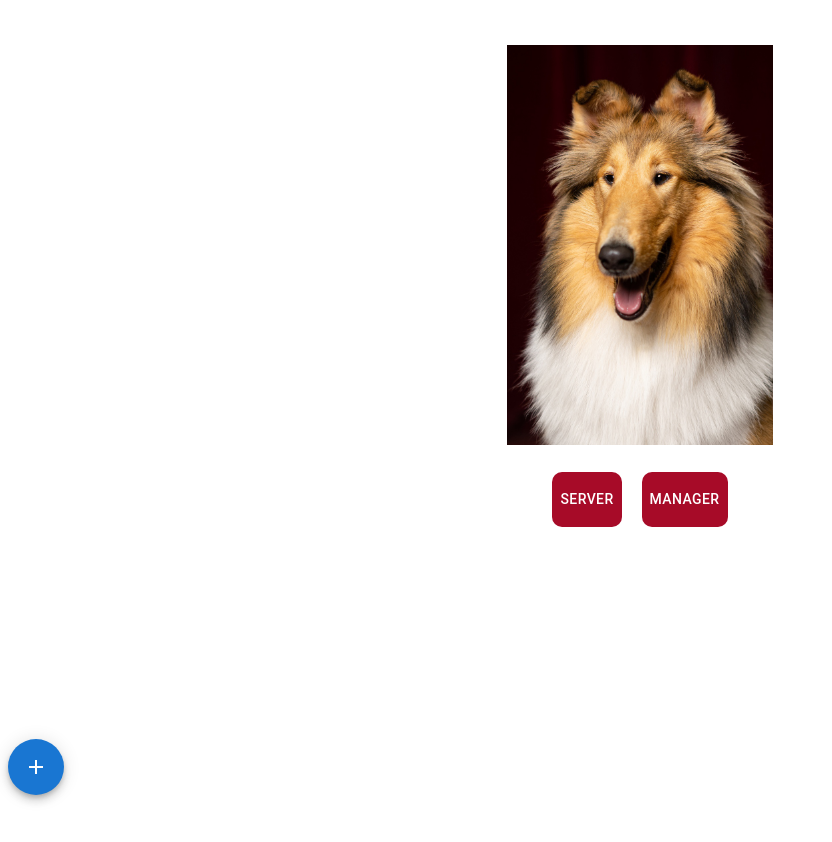
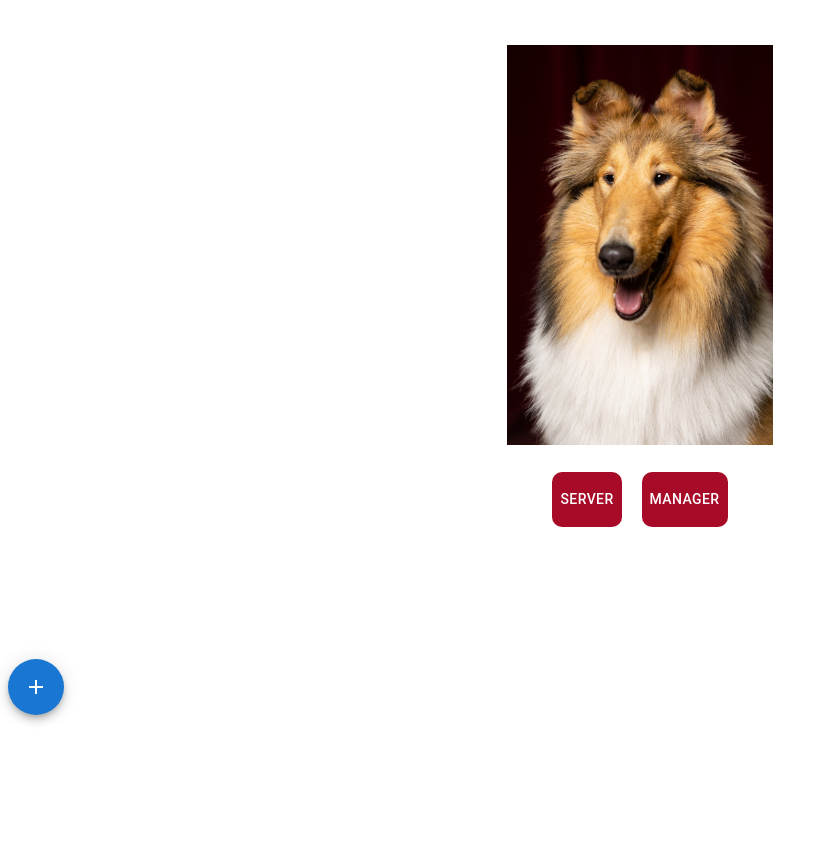
Before and after one commit to CSCE315-F22-Taele/Team-12-Project_3, a Next.js app in the folder ui/: page / in a window 1280 px wide. Shown: the top 842 px of the page, without its empty margins (0-832 px from the left). After the commit the page ends 800 px from the top, so only its background shows below. Built offline with nearby package versions, Linux system fonts and the light colour scheme.

Commit message:
ui changes, google translate added to cart

```diff
--- a/ui/components/SpeedDialAccess.tsx
+++ b/ui/components/SpeedDialAccess.tsx
@@ -25,7 +25,6 @@ export default function App({children}: PropsWithChildren) {
 		{ icon: <ContrastIcon />, name: 'High Contrast', button: toggleContrast},
 		{ icon: <SettingsBrightnessIcon />, name: 'Dark Mode', button: toggleDarkMode},
 		{ icon: <LocationOnIcon />, name: 'Google Maps', button: () => {router.push("../customer/gmaps")}},
-		{ icon: <GTranslateIcon />, name: 'Google Translate'},
 
 	];
 	const [open, setOpen] = useState(false);
@@ -33,12 +32,19 @@ export default function App({children}: PropsWithChildren) {
 	const handleClose = () => setOpen(false);
 
 	return (
-        <Box sx={{ height: "100vh", transform: 'translateZ(0px)', flexGrow: 1 }}>
-			<Backdrop open={open} />
+        <Box sx={{ height: "90vh", position: "sticky", top: 0, transform: 'translateZ(1px)', flexGrow: 1}}>
 			<SpeedDial
 				direction="up"
 				ariaLabel="SpeedDial"
-				sx={{ position: 'absolute', bottom: 50, right: "95%" }}
+				sx={
+					{
+						flexGrow: 1,
+						position: 'absolute',
+						top: 0,
+						bottom: 50,
+						right: "95%"
+					}
+				}
 				icon={<SpeedDialIcon />}
 				onClose={handleClose}
 				onOpen={handleOpen}
--- a/ui/package.json
+++ b/ui/package.json
@@ -18,6 +18,7 @@
     "@mui/x-date-pickers-pro": "^5.0.8",
     "@next-auth/typeorm-legacy-adapter": "^2.0.1",
     "@react-google-maps/api": "^2.17.0",
+    "@types/google-translate-api": "^2.3.2",
     "@types/node": "18.11.9",
     "@types/react": "18.0.24",
     "@types/react-dom": "18.0.8",
--- a/ui/pages/customer/translate.tsx
+++ /dev/null
@@ -1 +0,0 @@
-import { Translate } from "@google-cloud/translate/build/src/v2";
--- a/ui/styles/mystyles.tsx
+++ b/ui/styles/mystyles.tsx
@@ -50,6 +50,11 @@ export const StyledDiv = styled("div")(({ theme, ...otherProps }) => ({
 }));
 
 export const StyledTheme = createTheme({
+  // palette: {
+  //   background: {
+  //     default: "rgb(75, 64, 39)",
+  //   }
+  // },
   components: {
     MuiDataGrid: {
       styleOverrides: {
--- a/ui/tsconfig.json
+++ b/ui/tsconfig.json
@@ -18,6 +18,6 @@
 		"noImplicitThis": true,
 		"strictNullChecks": true
 	},
-	"include": ["next-env.d.ts", "**/*.ts", "**/*.tsx"],
+	"include": ["next-env.d.ts", "**/*.ts", "**/*.tsx", "components/translate.ts"],
 	"exclude": ["node_modules"],
 }
```
Also changed, not shown: ui/components/Translate.js (added, +92 -0 lines), ui/pages/customer/cart.tsx (+10 -3 lines), 1 other file (tests, documents, lock files or other folders).
